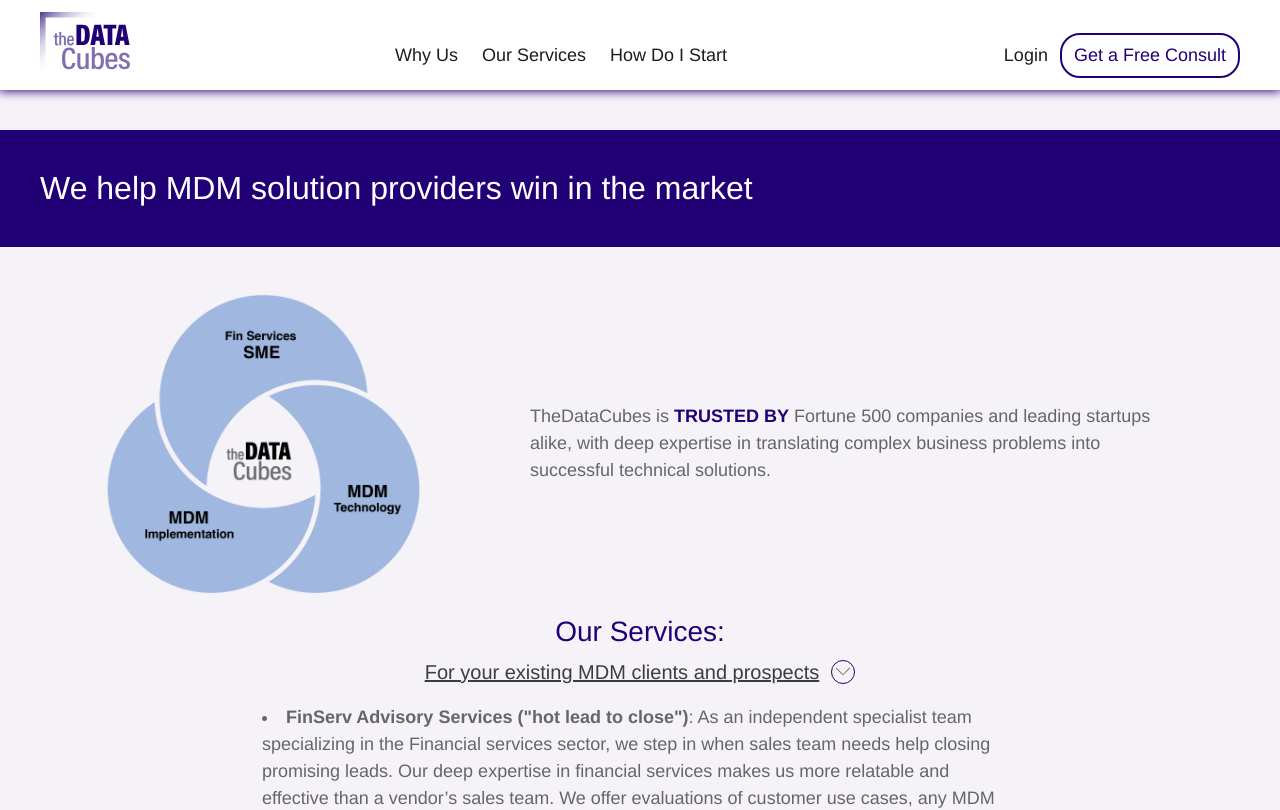
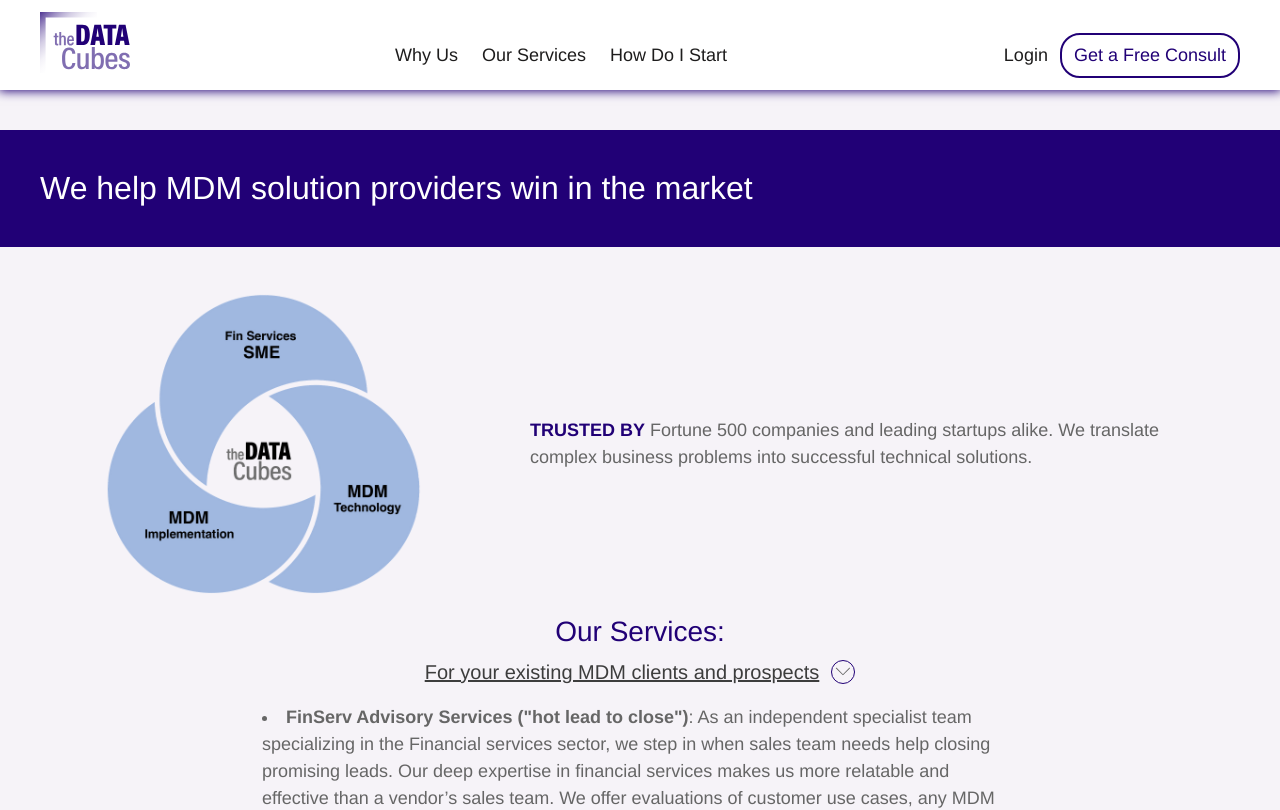
Before and after one commit to TheDataCubes-com/thedatacubes-com.github.io, a Nuxt app: page /mdm-partners in a window 1280 px wide. Shown: the top 810 px of the page. Built offline with nearby package versions, Linux system fonts and the light colour scheme.

Commit message:
ref text

```diff
--- a/pages/mdm-partners.vue
+++ b/pages/mdm-partners.vue
@@ -6,7 +6,7 @@
     <article class="main partners">
       <section class="partners__top">
         <img src="/images/diagram.png" alt="dc-diagram" class="partners__diagram">
-        <p>TheDataCubes is <span class="top--creaming">trusted by</span> Fortune 500 companies and leading startups alike, with deep expertise in translating complex business problems into successful technical solutions.</p>
+        <p><span class="top--creaming">trusted by</span> Fortune 500 companies and leading startups alike. We translate complex business problems into successful technical solutions.</p>
       </section>
       <h2>Our Services:</h2>
       <section class="partners__points">
```
